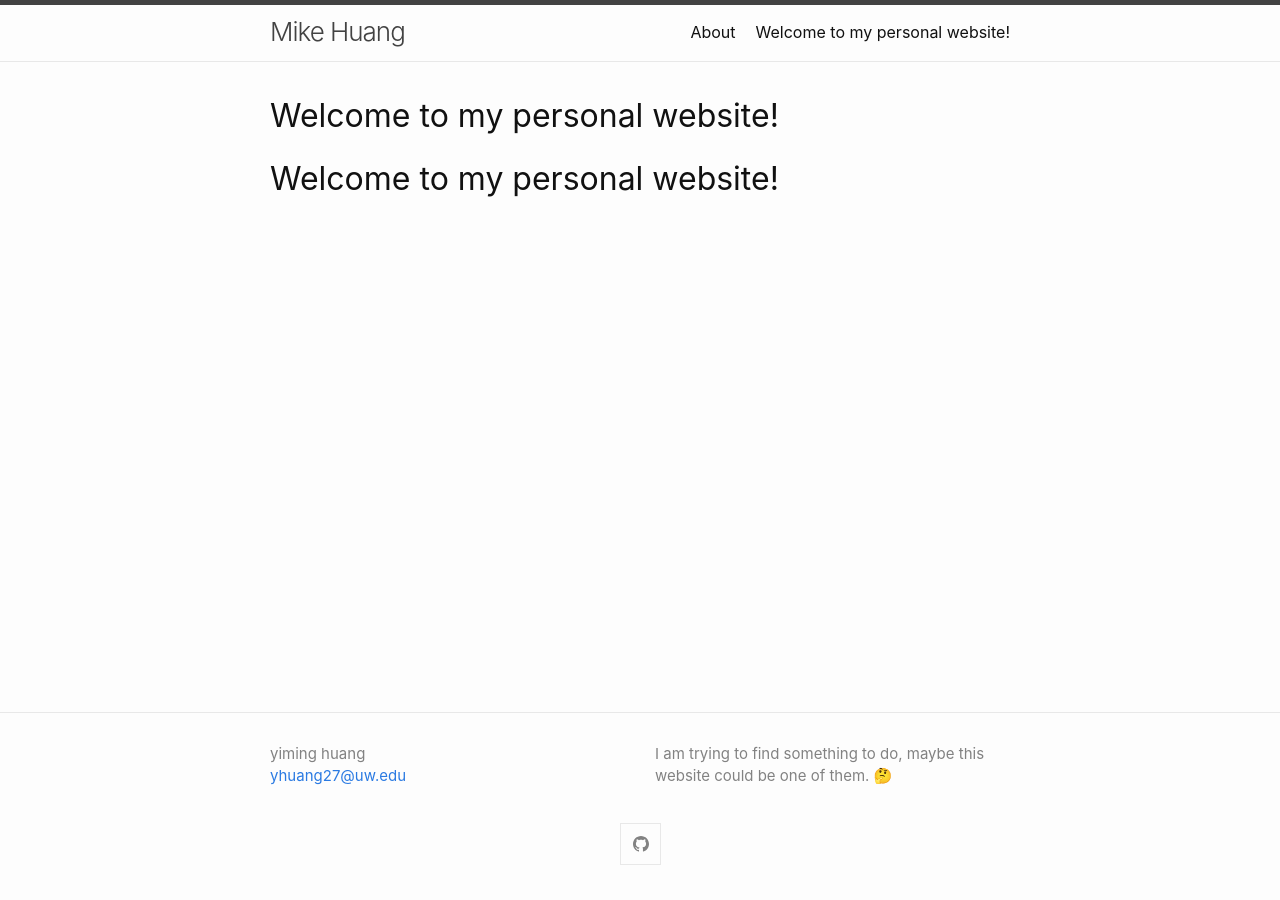
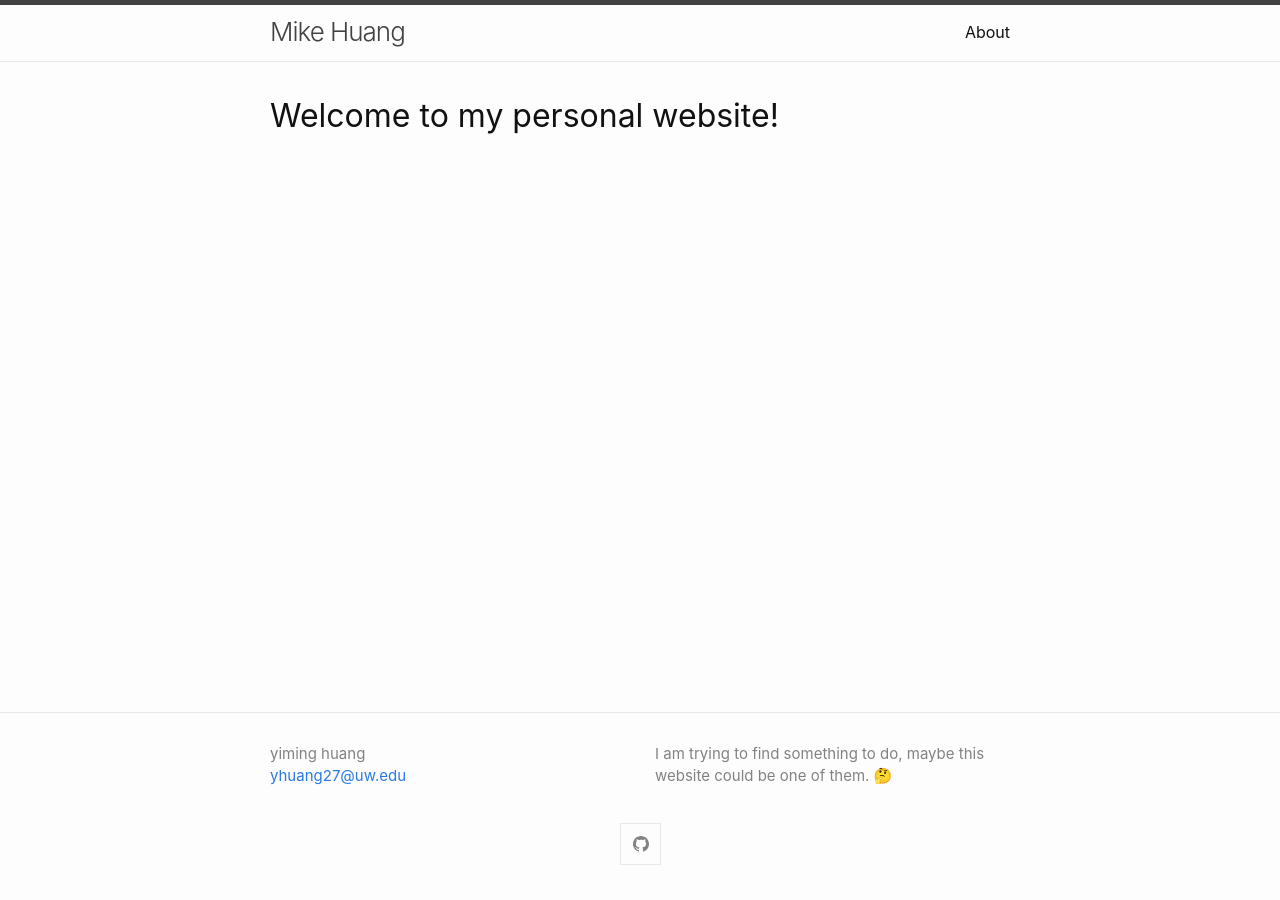
Before and after one commit to suikac/suikac.github.io, a Jekyll site: the page built from index.md, in a window 1280 px wide. Built offline with Jekyll 4.4.1, drawn with Linux system fonts in a browser that asks for light colours; our own code applies the rules of GitHub Pages for plain Markdown files.

```diff
--- a/index.md
+++ b/index.md
@@ -8,4 +8,4 @@
 layout: home
 ---
 
-# Welcome to my personal website!
+<h1>Welcome to my personal website!</h1>
```
